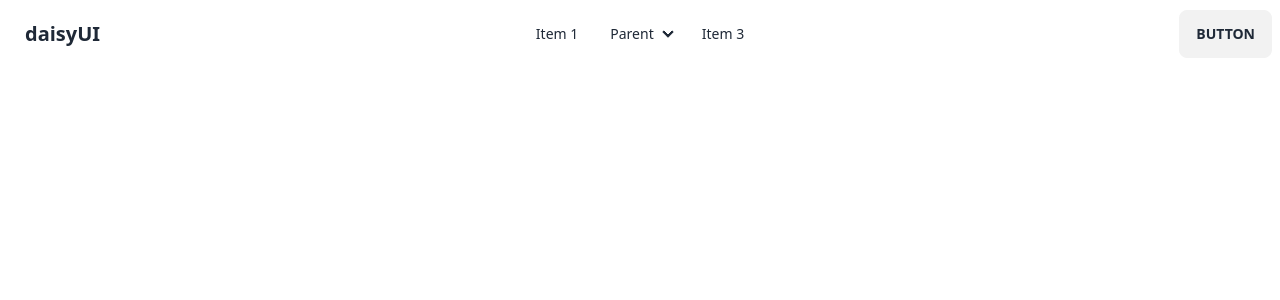
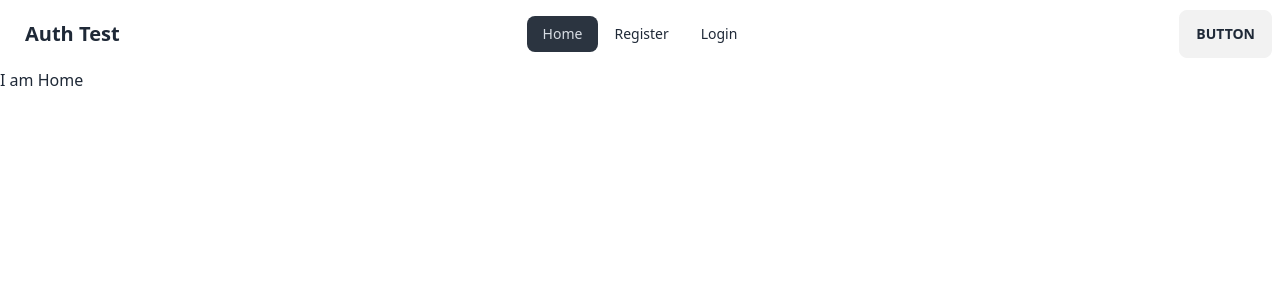
Before and after one commit to mdsayedhasann/Auth-test, a React (Vite) app: page / in a window 1280 px wide. Shown: the top 300 px of the page. Built offline with nearby package versions, Linux system fonts and the light colour scheme.

Commit message:
Create a dynamic responsive navbar

```diff
--- a/src/components/Header.jsx
+++ b/src/components/Header.jsx
@@ -1,41 +1,55 @@
-import React from 'react';
+import React from "react";
+import { NavLink } from "react-router-dom";
 
 const Header = () => {
+  const links = (
+    <>
+      <li>
+        <NavLink to="/"> Home </NavLink>
+      </li>
+
+      <li>
+        <NavLink to="/register"> Register </NavLink>
+      </li>
+
+      <li>
+        <NavLink to="/login"> Login </NavLink>
+      </li>
+    </>
+  );
   return (
     <div className="navbar bg-base-100">
       <div className="navbar-start">
         <div className="dropdown">
           <label tabIndex={0} className="btn btn-ghost lg:hidden">
-        <svg xmlns="http://www.w3.org/2000/svg" className="h-5 w-5" fill="none" viewBox="0 0 24 24" stroke="currentColor"><path strokeLinecap="round" strokeLinejoin="round" strokeWidth="2" d="M4 6h16M4 12h8m-8 6h16" /></svg>
+            <svg
+              xmlns="http://www.w3.org/2000/svg"
+              className="h-5 w-5"
+              fill="none"
+              viewBox="0 0 24 24"
+              stroke="currentColor"
+            >
+              <path
+                strokeLinecap="round"
+                strokeLinejoin="round"
+                strokeWidth="2"
+                d="M4 6h16M4 12h8m-8 6h16"
+              />
+            </svg>
           </label>
-      <ul tabIndex={0} className="menu menu-sm dropdown-content mt-3 z-[1] p-2 shadow bg-base-100 rounded-box w-52">
-        <li><a>Item 1</a></li>
-        <li>
-          <a>Parent</a>
-          <ul className="p-2">
-            <li><a>Submenu 1</a></li>
-            <li><a>Submenu 2</a></li>
-          </ul>
-        </li>
-        <li><a>Item 3</a></li>
+          <ul
+            tabIndex={0}
+            className="menu menu-sm dropdown-content mt-3 z-[1] p-2 shadow bg-base-100 rounded-box w-52"
+          >
+            {links}
           </ul>
         </div>
-    <a className="btn btn-ghost normal-case text-xl">daisyUI</a>
+        <p className="btn btn-ghost normal-case text-xl">
+          <NavLink to='/'> Auth Test </NavLink>
+        </p>
       </div>
       <div className="navbar-center hidden lg:flex">
-    <ul className="menu menu-horizontal px-1">
-      <li><a>Item 1</a></li>
-      <li tabIndex={0}>
-        <details>
-          <summary>Parent</summary>
-          <ul className="p-2">
-            <li><a>Submenu 1</a></li>
-            <li><a>Submenu 2</a></li>
-          </ul>
-        </details>
-      </li>
-      <li><a>Item 3</a></li>
-    </ul>
+        <ul className="menu menu-horizontal px-1">{links}</ul>
       </div>
       <div className="navbar-end">
         <a className="btn">Button</a>
```
Also changed, not shown: src/main.jsx (+18 -1 lines). Lines whose indentation alone changed are shown as unchanged.
